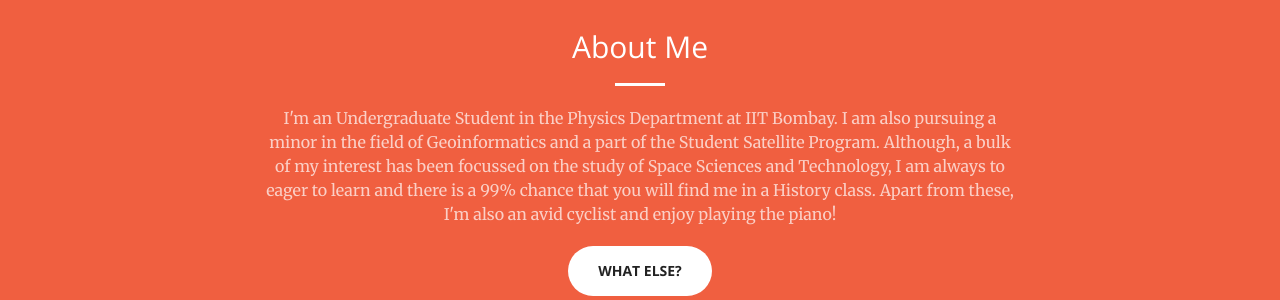
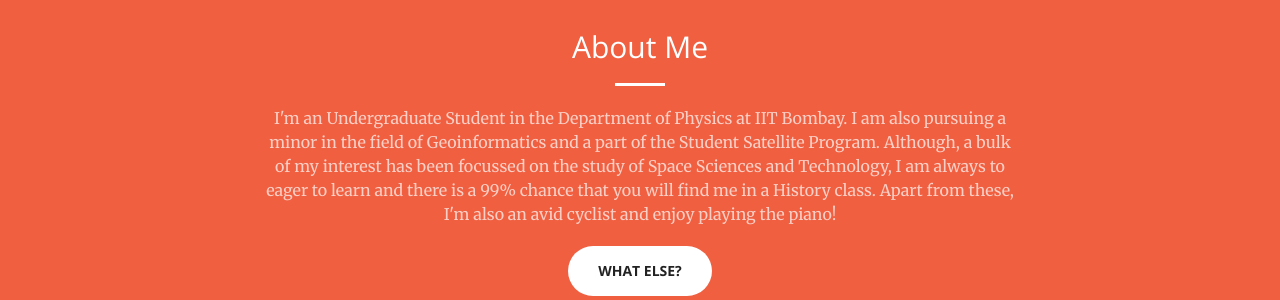
Before and after one commit to aravindbharathi/aravindbharathi.github.io, a Jekyll site: the page built from index.html, in a window 1280 px wide and 900 px high, scrolled down 818 px. Shown: the part 152-452 px from the top of the window. Built offline with Jekyll 4.4.1, drawn with Linux system fonts in a browser that asks for light colours.

Commit message:
Update call-to-action.html

```diff
--- a/_includes/call-to-action.html
+++ b/_includes/call-to-action.html
@@ -4,7 +4,7 @@
             <div class="col-lg-8 col-lg-offset-2 text-center">
                 <h2 class="section-heading">About Me</h2>
                 <hr class="light">
-                <p class="text-faded">I'm an Undergraduate Student in the Physics Department at IIT Bombay. I am also pursuing a minor in the field of Geoinformatics and a part of the Student Satellite Program. Although, a bulk of my interest has been focussed on the study of Space Sciences and Technology, I am always to eager to learn and there is a 99% chance that you will find me in a History class. Apart from these, I'm also an avid cyclist and enjoy playing the piano!</p>
+                <p class="text-faded">I'm an Undergraduate Student in the Department of Physics at IIT Bombay. I am also pursuing a minor in the field of Geoinformatics and a part of the Student Satellite Program. Although, a bulk of my interest has been focussed on the study of Space Sciences and Technology, I am always to eager to learn and there is a 99% chance that you will find me in a History class. Apart from these, I'm also an avid cyclist and enjoy playing the piano!</p>
                 <a href="#stuff" class="btn btn-default btn-xl">What else?</a>
             </div>
         </div>
```
